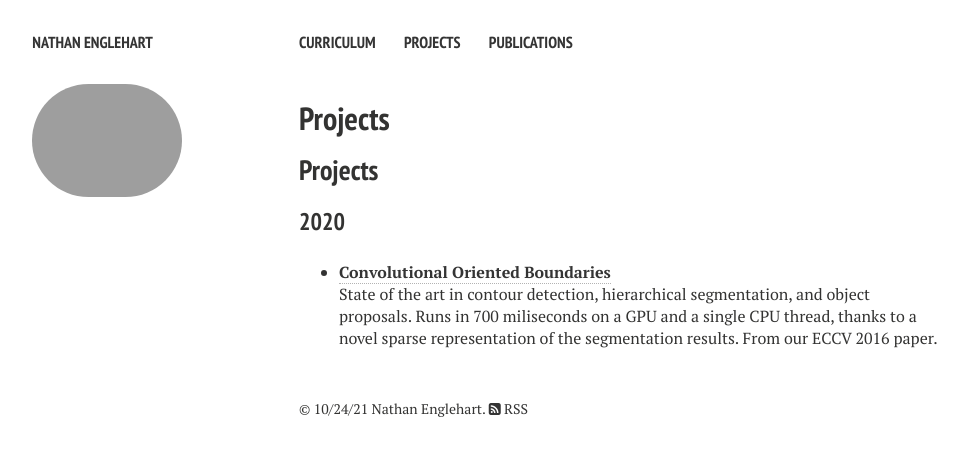
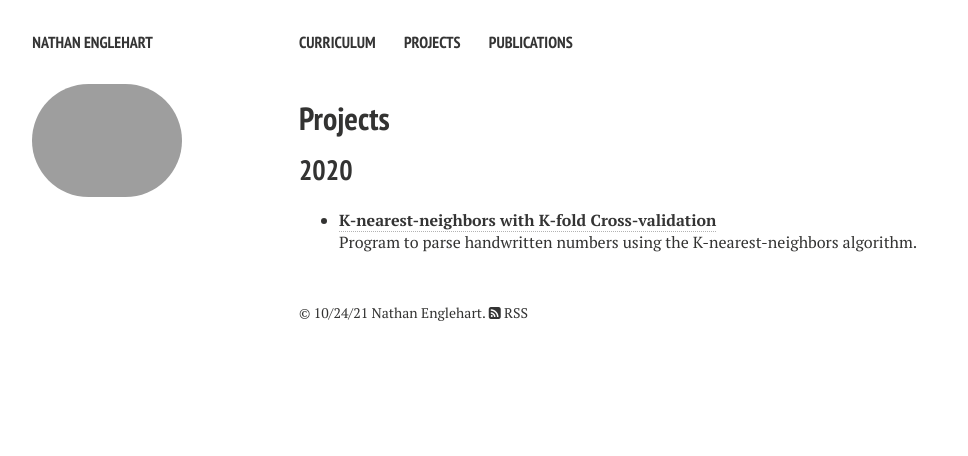
Before and after one commit to nathanenglehart/nathanenglehart.github.io, a Jekyll site: the page built from projects.md, in a window 1280 px wide. Shown: the top 456 px of the page, without its empty margins (21-989 px from the left). Built offline with Jekyll 4.4.1, drawn with Linux system fonts in a browser that asks for light colours; nearby versions of some CDN libraries.

Commit message:
Update projects.md

```diff
--- a/projects.md
+++ b/projects.md
@@ -7,9 +7,7 @@ modified: 10-24-21
 comments: false
 ---
 
-## Projects
+## 2020
 
-### 2020
-
-* [**Convolutional Oriented Boundaries**](http://www.vision.ee.ethz.ch/~cvlsegmentation/cob/)<br>
-State of the art in contour detection, hierarchical segmentation, and object proposals. Runs in 700 miliseconds on a GPU and a single CPU thread, thanks to a novel sparse representation of the segmentation results. From our ECCV 2016 paper.
+* [**K-nearest-neighbors with K-fold Cross-validation**](https://nathanenglehart.github.io/projects/knn)<br>
+Program to parse handwritten numbers using the K-nearest-neighbors algorithm.
```
